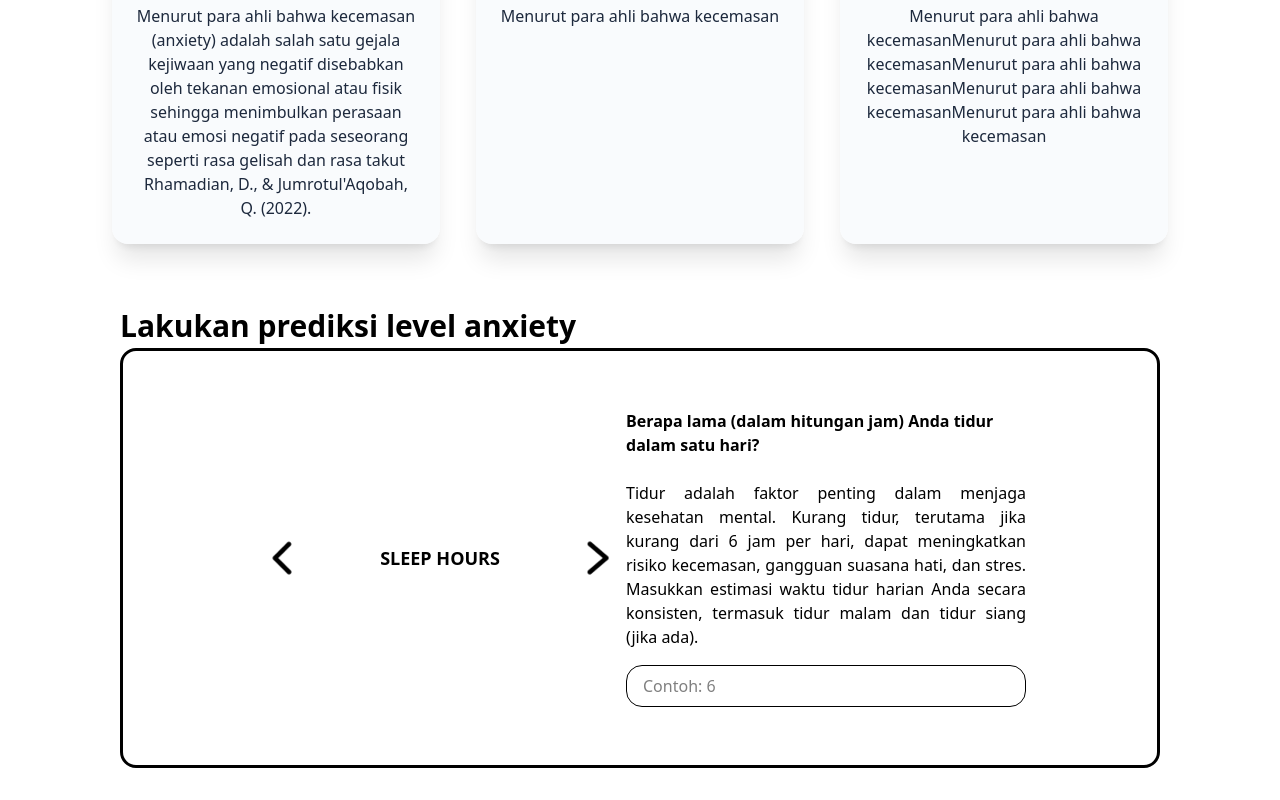
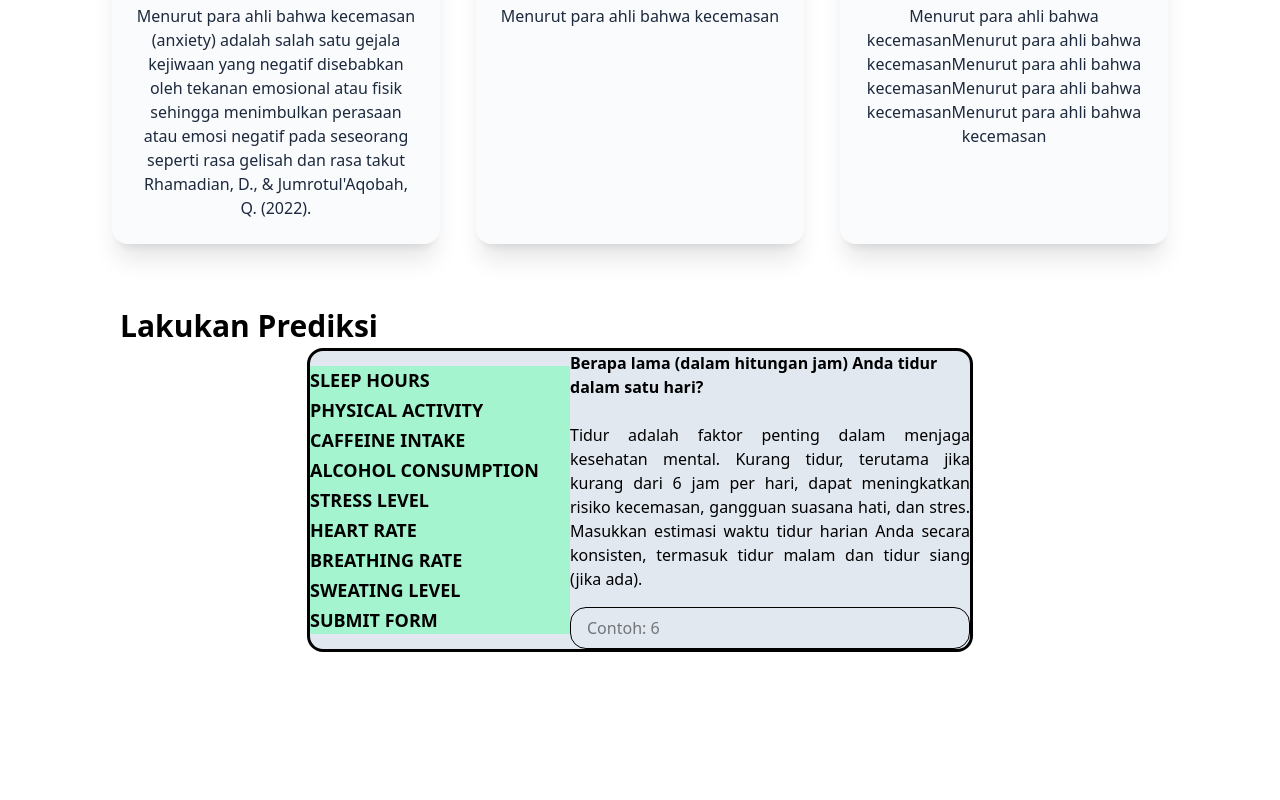
Before and after one commit to fxsym/anxie-sense, a React (Vite) app: page / in a window 1280 px wide. Shown: the part 1064-1864 px from the top of the page. After the commit the page ends 1748 px from the top, so only its background shows below. Built offline with nearby package versions, Linux system fonts and the light colour scheme.

Commit message:
Add slider in large screen in form prediction

```diff
--- a/src/components/FormNavigationArrow.jsx
+++ b/src/components/FormNavigationArrow.jsx
@@ -1,4 +1,4 @@
-import { sliderRef, inputFormPredictionRef } from "../utils/refStore"
+import { sliderRef, inputFormPredictionRef, sleepHoursRef, physicalActivityRef, caffeineRef, alcoholRef, stressRef, heartRateRef, breathingRateRef, sweatingLevelRef, submitFormRef } from "../utils/refStore"
 import LeftArrow from "../assets/images/left.png"
 import RightArrow from "../assets/images/right.png"
 import { TitleFormNavigationArrow } from "./TitleFormNavigationArrow"
@@ -16,25 +16,25 @@ export const FormNavigationArrow = () => {
     }
 
     return (
-        <div className="flex justify-center">
-            <img src={LeftArrow} alt="" className="w-14 h-14 cursor-pointer" onClick={LeftClick}/>
+        <div className="flex justify-center bg-emerald-200">
+            <img src={LeftArrow} alt="" className="w-14 h-14 cursor-pointer lg:hidden" onClick={LeftClick}/>
             <div
                 ref={sliderRef}
-                className="w-65 overflow-hidden flex whitespace-nowrap items-center"
+                className="w-65 overflow-hidden flex whitespace-nowrap items-center lg:overflow-visible"
             >
-                <div className="flex">
-                    <TitleFormNavigationArrow title={'Sleep Hours'}/>
-                    <TitleFormNavigationArrow title={'Physical Activity'}/>
-                    <TitleFormNavigationArrow title={'Caffeine Intake'}/>
-                    <TitleFormNavigationArrow title={'Alcohol Consumption'}/>
-                    <TitleFormNavigationArrow title={'Stress Level'}/>
-                    <TitleFormNavigationArrow title={'Heart Rate'}/>
-                    <TitleFormNavigationArrow title={'Breathing Rate'}/>
-                    <TitleFormNavigationArrow title={'Sweating Level'}/>
-                    <TitleFormNavigationArrow title={'Submit Form'}/>
+                <div className="flex lg:flex-col lg:gap-0.5">
+                    <TitleFormNavigationArrow title={'Sleep Hours'} targetRef={sleepHoursRef}/>
+                    <TitleFormNavigationArrow title={'Physical Activity'} targetRef={physicalActivityRef}/>
+                    <TitleFormNavigationArrow title={'Caffeine Intake'} targetRef={caffeineRef}/>
+                    <TitleFormNavigationArrow title={'Alcohol Consumption'} targetRef={alcoholRef}/>
+                    <TitleFormNavigationArrow title={'Stress Level'} targetRef={stressRef}/>
+                    <TitleFormNavigationArrow title={'Heart Rate'} targetRef={heartRateRef}/>
+                    <TitleFormNavigationArrow title={'Breathing Rate'} targetRef={breathingRateRef}/>
+                    <TitleFormNavigationArrow title={'Sweating Level'} targetRef={sweatingLevelRef}/>
+                    <TitleFormNavigationArrow title={'Submit Form'} targetRef={submitFormRef}/>
                 </div>
             </div>
-            <img src={RightArrow} alt="" className="w-14 h-14 cursor-pointer" onClick={RightClick}/>
+            <img src={RightArrow} alt="" className="w-14 h-14 cursor-pointer lg:hidden" onClick={RightClick}/>
         </div>
     )
 }
--- a/src/components/InputFormPrediction.jsx
+++ b/src/components/InputFormPrediction.jsx
@@ -1,7 +1,7 @@
-export const InputFormPrediction = ({info, description, placeHolder, setAnswer}) => {
+export const InputFormPrediction = ({info, description, placeHolder, setAnswer, targetRef}) => {
 
     return (
-        <div className="w-100 flex flex-col items-start">
+        <div className="w-100 flex flex-col items-start" ref={targetRef}>
             <p className="text-md font-bold mb-6">{info}</p>
             <p className="text-justify mb-4">{description}</p>
             <input type="text" placeholder={placeHolder} className="w-full border py-2 px-4 rounded-2xl" onChange={(e) => setAnswer(e.target.value)}/>
--- a/src/components/TitleFormNavigationArrow.jsx
+++ b/src/components/TitleFormNavigationArrow.jsx
@@ -1,6 +1,12 @@
-export const TitleFormNavigationArrow = ({title}) => {
+export const TitleFormNavigationArrow = ({title, targetRef}) => {
+
+    const handleClick = () => {
+        targetRef.current?.scrollIntoView({ behavior: "smooth" });
+        console.log({targetRef})
+    }
+
     return (
-        <div className="w-65 flex justify-center">
+        <div className="w-65 flex justify-center lg:justify-start lg:cursor-pointer" onClick={handleClick}>
             <p className="text-lg font-bold">{title.toUpperCase()}</p>
         </div>
     )
--- a/src/pages/Home.jsx
+++ b/src/pages/Home.jsx
@@ -9,15 +9,17 @@ export const Home = () => {
         <>
             {/* <div className="flex flex-col items-center border shadow-lg fixed inset-0 -z-10"></div> */}
             <Navbar />
-            <div className="bg-sky-200 min-h-150 flex flex-col justify-center items-center p-4">
+            <div className="min-h-150 flex flex-col justify-center items-center px-6">
+                <div className="max-w-3xl flex flex-col justify-center items-center">
                     <div className="mb-8">
-                    <p className="text-4xl font-[Nunito] font-bold text-center">Kenali Tingkat Anxietymu Sekarang!</p>
+                        <p className="text-4xl font-[Nunito] font-bold text-center lg:text-6xl">Kenali Tingkat Anxietymu Sekarang!</p>
                     </div>
                     <div className="mb-10">
-                    <p className="text-2xl font-[Nunito] font-bold text-center leading-7">Ukur level kecemasanmu secara instan dan rahasia. Mulailah perjalanan menuju kesehatan mental yang lebih baik.</p>
+                        <p className="text-2xl font-[Nunito] font-bold text-center leading-7 lg:4xl">Ukur level kecemasanmu secara instan. Mulailah perjalanan menuju kesehatan mental yang lebih baik. Lorem Ipsum dolor sit amet constecteur lorem dolor sit</p>
                     </div>
                     <div>
                         <button className="bg-emerald-100 py-2 px-8 rounded-full cursor-pointer">Get Started</button>
+                    </div>
                 </div>
             </div>
 
@@ -26,12 +28,12 @@ export const Home = () => {
                 <CardInfoAnxiety title={"Faktor Penyebab Anxiety"} desc={"Menurut para ahli bahwa kecemasan"} />
                 <CardInfoAnxiety title={"Anxiety Level"} desc={"Menurut para ahli bahwa kecemasanMenurut para ahli bahwa kecemasanMenurut para ahli bahwa kecemasanMenurut para ahli bahwa kecemasanMenurut para ahli bahwa kecemasan"} />
             </div>
-            <div className="flex flex-col gap-1 px-8 py-8 sm:px-16 md:px-20 lg:px-24 xl:px-30">
+            <div className="flex flex-col gap-1 px-8 py-8 sm:px-16 md:px-20 lg:px-24 xl:px-30 items-center">
                 <div className="w-full">
-                    <h1 className="text-2xl font-bold lg:text-3xl">Lakukan prediksi level anxiety</h1>
+                    <h1 className="text-2xl font-bold lg:text-3xl">Lakukan Prediksi</h1>
                 </div>
 
-                <div className="bg-white border-3 justify-center h-105 flex flex-col items-center rounded-2xl lg:flex-row">
+                <div className="bg-slate-200 border-3 justify-center flex flex-col items-center rounded-2xl lg:flex-row max-w-4xl">
                     {/* <div className="w-1/5 bg-slate-50">
                         <ul className="flex flex-row items-center h-full lg:flex-col">
                             <FormNavigation title={'Sleep Hours'}/>
--- a/src/utils/refStore.js
+++ b/src/utils/refStore.js
@@ -3,3 +3,13 @@ import { createRef } from 'react'
 
 export const sliderRef = createRef()
 export const inputFormPredictionRef = createRef()
+
+export const sleepHoursRef = createRef()
+export const physicalActivityRef = createRef()
+export const caffeineRef = createRef()
+export const alcoholRef = createRef()
+export const stressRef = createRef()
+export const heartRateRef = createRef()
+export const breathingRateRef = createRef()
+export const sweatingLevelRef = createRef()
+export const submitFormRef = createRef()
```
Also changed, not shown: src/components/FormPrediction.jsx (+10 -2 lines). Lines whose indentation alone changed are shown as unchanged.
